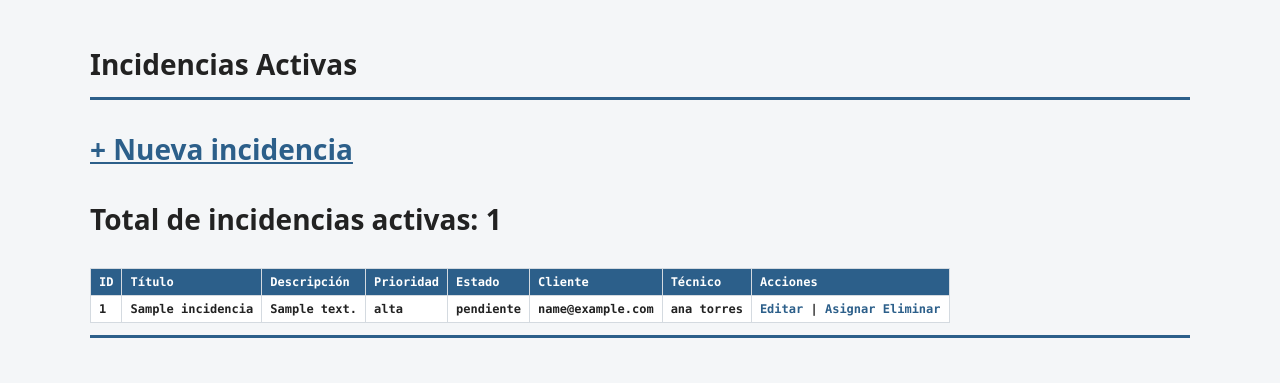
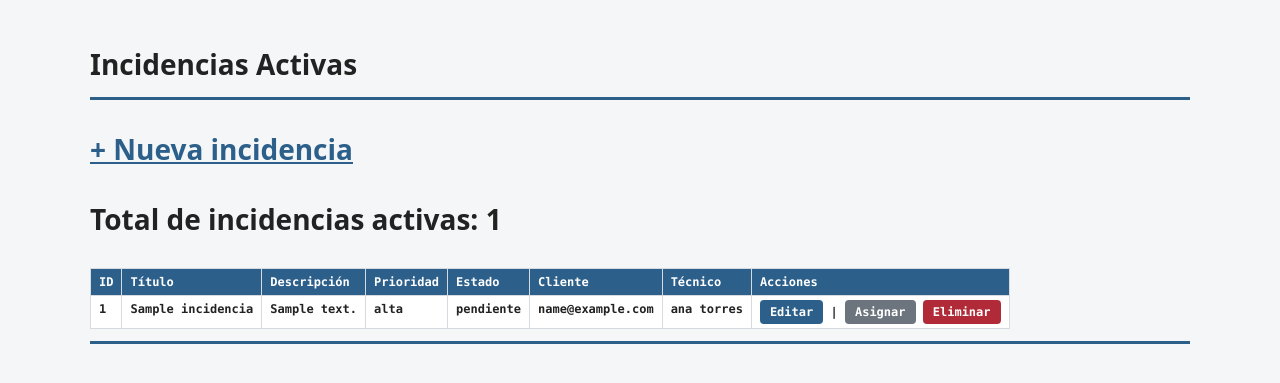
Before and after one commit to manueljesusjimenezromero-web/Miniproyecto-Taskshield, a PHP site: page / in a window 1280 px wide. Shown: the top 383 px of the page. Run offline with PHP 8.4, Linux system fonts and the light colour scheme; data comes from the database, SQL or seed files in the repository; tables that the repository leaves empty hold one stand-in row (values such as "Sample post"); a stand-in replaces the project's code that opens the database connection; some libraries are stand-ins or nearby versions.

Commit message:
changes the project

```diff
--- a/css.css
+++ b/css.css
@@ -59,10 +59,27 @@ a {
 }
 
 td a {
+    display: inline-block;
+    padding: 3px 10px;
+    border-radius: 4px;
+    font-size: 12px;
+    font-weight: 600;
     text-decoration: none;
-    font-weight: 600;
+    color: #fff;
+}
+
+td a.editar {
+    background-color: #2c5f8a;
+}
+
+td a.asignar {
+    background-color: #6c757d;
+}
+
+td a.eliminar {
+    background-color: #b02a37;
 }
 
 td a:hover {
-    text-decoration: underline;
+    opacity: 0.8;
 }
--- a/doc/schema.sql
+++ b/doc/schema.sql
@@ -28,6 +28,6 @@ insert into tecnicos (nombre, email, tareas_activas) values
     ('luis moreno', 'luis.moreno@empresa.local', 0),
     ('marta rubio', 'marta.rubio@empresa.local', 0);
 
-create user 'app_user'@'localhost' identified by 'cambia_esta_contrasena';
+create user 'app_user'@'localhost' identified by 'titozeio';
 grant select, insert, update, delete on taskshield.* to 'app_user'@'localhost';
 flush privileges;
--- a/index.php
+++ b/index.php
@@ -65,9 +65,9 @@ if ($total === 0) {
                             <?= htmlspecialchars($inc['tecnico'] ?? 'Sin asignar', ENT_QUOTES, 'UTF-8') ?>
                         </td>
                         <td>
-                            <a href="editar_incidencia.php?id=<?= (int) $inc['id'] ?>">Editar</a>      |
-                            <a href="nueva_incidencia.php?id=<?= (int) $inc['id'] ?>">Asignar</a>
-                            <a href="eliminar_incidencia.php?id=<?= (int) $inc['id'] ?>">Eliminar</a>
+                            <a class="editar" href="editar_incidencia.php?id=<?= (int) $inc['id'] ?>">Editar</a>      |
+                            <a class="asignar" href="nueva_incidencia.php?id=<?= (int) $inc['id'] ?>">Asignar</a>
+                            <a class="eliminar" href="eliminar_incidencia.php?id=<?= (int) $inc['id'] ?>">Eliminar</a>
                         </td>
                     </tr>
                 <?php endforeach; ?>
```
